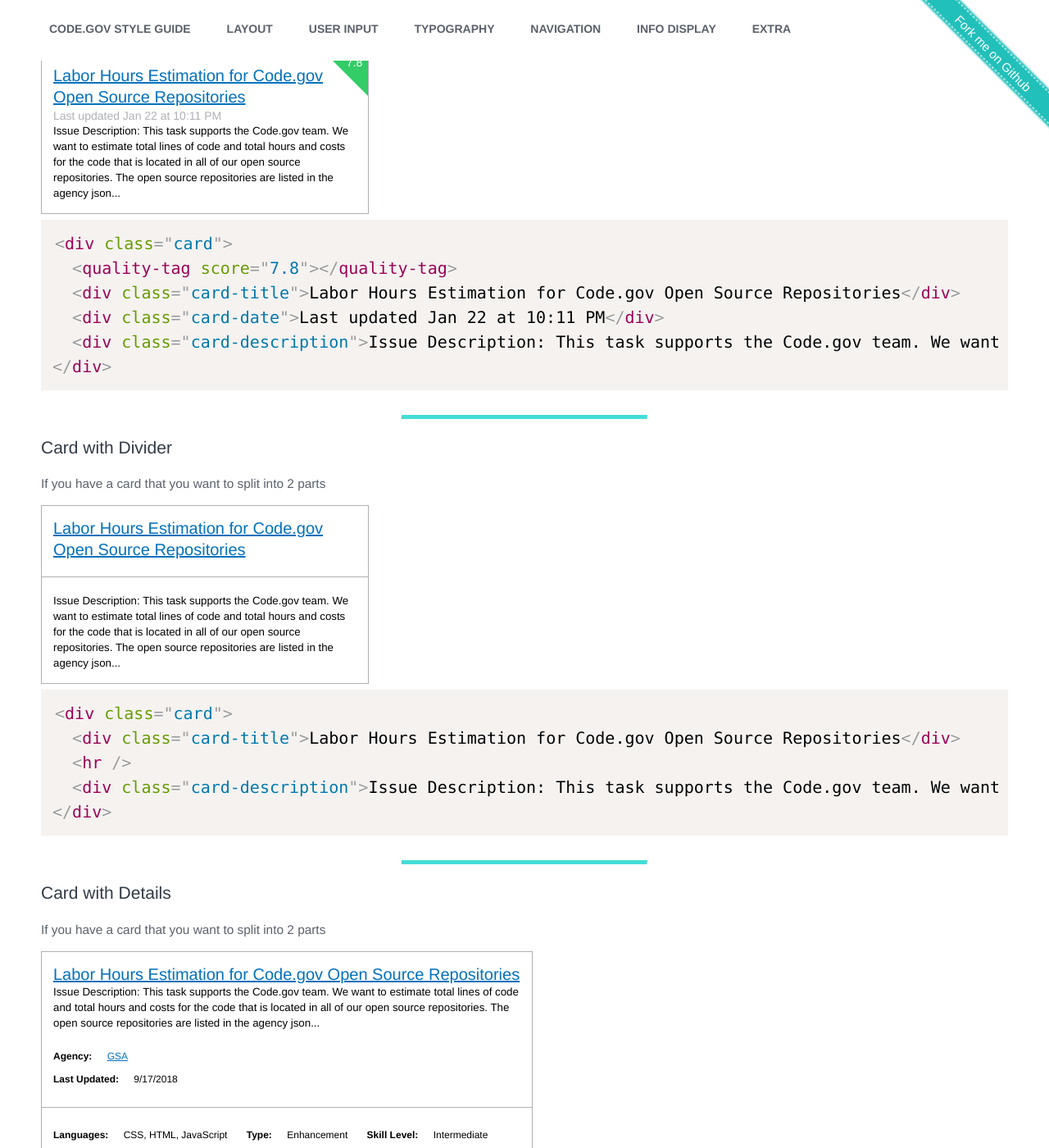
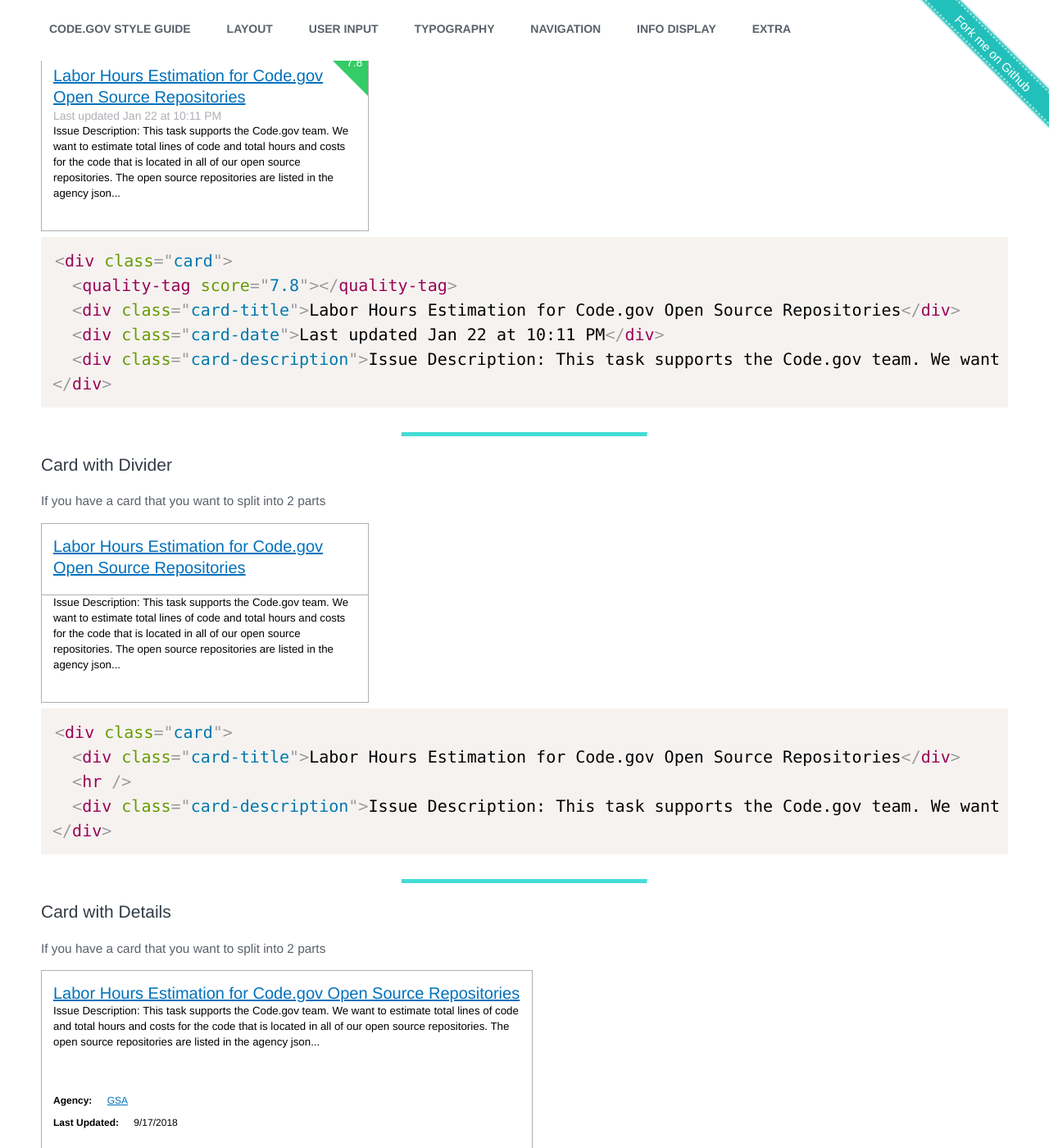
Before and after one commit to GSA/code-gov-style, a Jekyll site: the page built from components/cards.md, in a window 1280 px wide and 1400 px high, scrolled down 762 px. Shown: the whole window at 82% size. Built offline with Jekyll 4.4.1, drawn with Linux system fonts in a browser that asks for light colours.

Commit message:
Update spacing

```diff
--- a/_sass/_cards.scss
+++ b/_sass/_cards.scss
@@ -99,6 +99,8 @@
   .card-description {
     font-size: 0.95em;
     margin: 0;
+    margin-bottom: 14px;
+    padding-bottom: .75rem;
   }
 
   hr {
@@ -106,7 +108,7 @@
     display: block;
     margin-left: -1.2em;
     margin-right: -1.25em;
-    margin-bottom: 2rem;
+    margin-bottom: 0;
     margin-top: 2rem;
     max-width: none;
     visibility: visible;
@@ -116,6 +118,11 @@
   dl {
     font-size: .85714286em;
     margin: 0;
+
+    &:first-of-type {
+      margin-top: 14px;
+      padding-top: .75em;
+    }
 
     dt {
       font-weight: bold;
```
